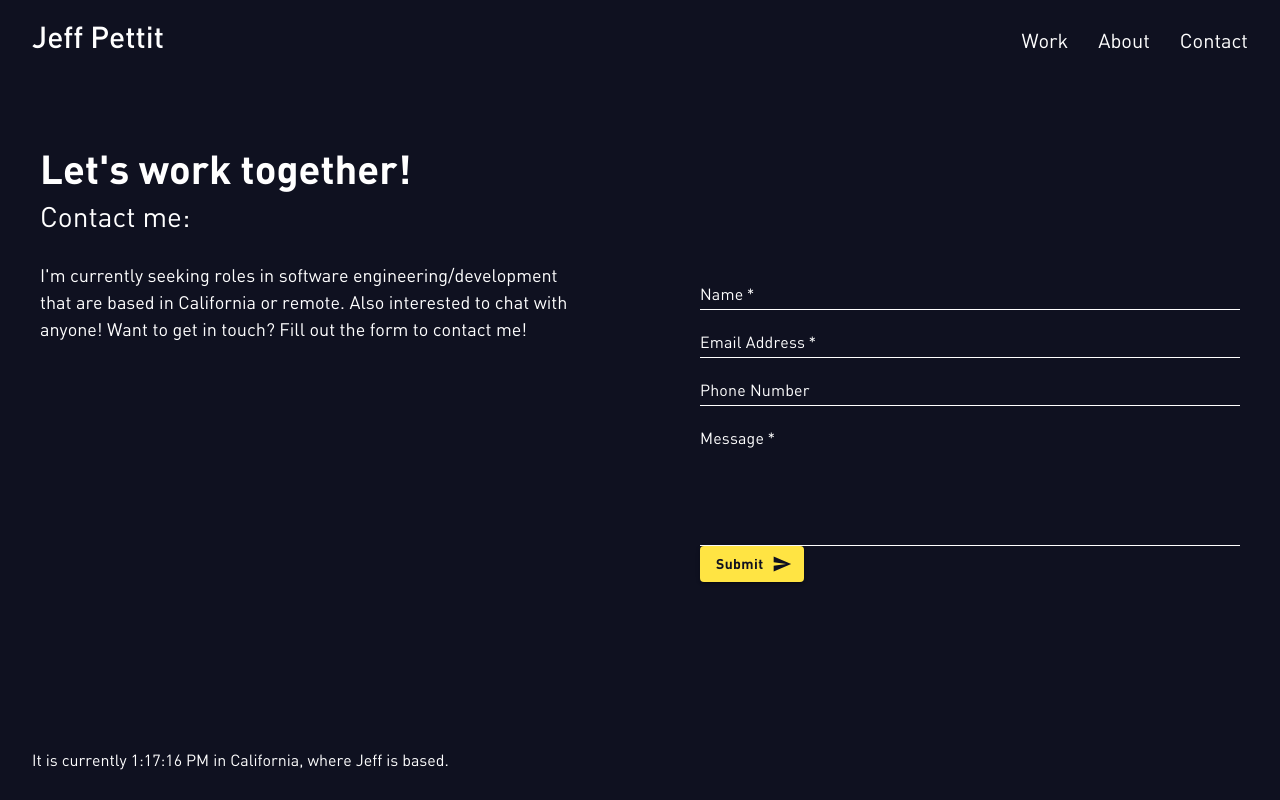
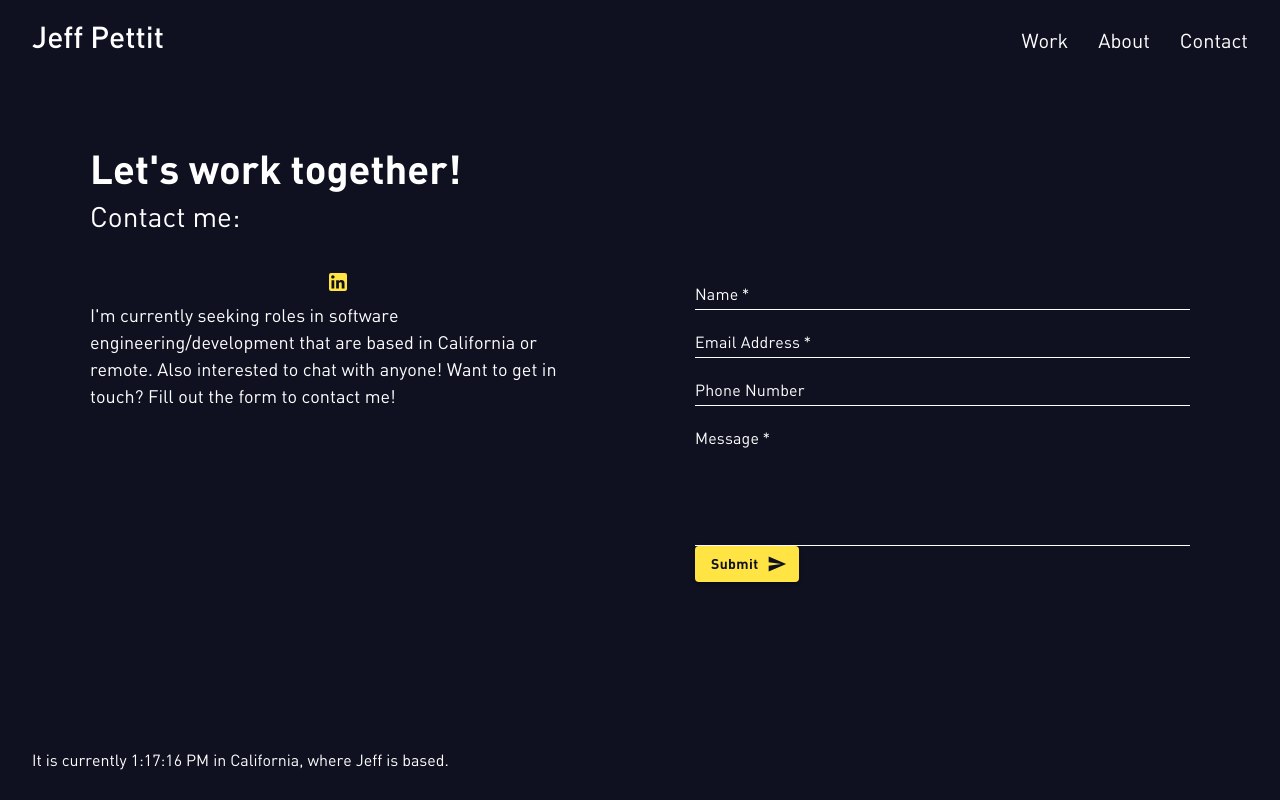
Before and after one commit to jwpettit/Portfolio-Website, a React (Create React App) app: page /contact in a window 1280 px wide. Built offline with nearby package versions, Linux system fonts and the light colour scheme.

Commit message:
LinkedIn icon button is working

```diff
--- a/src/App.css
+++ b/src/App.css
@@ -31,7 +31,7 @@
 }
 
 .Page-Content-Container-1 {
-    width: 1200px;
+    width: 1100px;
     margin-top: 8vh;
     display: flex;
     flex-direction: column;
@@ -249,3 +249,12 @@
 .Contact-Column {
     width: 45%;
 }
+
+.Contact-Icons-Box {
+    display: flex;
+    justify-content: space-evenly;
+}
+
+.Contact-Icons {
+    color: #FFE443;
+}
--- /dev/null
+++ b/src/icons/ContactLinkedIn.jsx
@@ -0,0 +1,10 @@
+import IconButton from "@mui/material/IconButton";
+import LinkedInIcon from "@mui/icons-material/LinkedIn";
+
+export default function ContactLinkedInIcon() {
+    return (
+        <IconButton href="https://linkedin.com/in/pettitjw" target="blank">
+            <LinkedInIcon className="Contact-Icons" />
+        </IconButton>
+    );
+}
--- a/src/pages/Contact.jsx
+++ b/src/pages/Contact.jsx
@@ -1,4 +1,5 @@
 import ContactForm from "../components/ContactForm";
+import ContactLinkedInIcon from "../icons/ContactLinkedIn";
 
 export default function Contact() {
     return (
@@ -12,12 +13,18 @@ export default function Contact() {
                 </div>
                 <div className="Contact-Container-Flex">
                     <div className="Contact-Column">
-                        <p className="Body-Text">
-                            I'm currently seeking roles in software
-                            engineering/development that are based in California
-                            or remote. Also interested to chat with anyone! Want
-                            to get in touch? Fill out the form to contact me!
-                        </p>
+                        <div className="Contact-Icons-Box">
+                            <ContactLinkedInIcon />
+                        </div>
+                        <div>
+                            <p className="Body-Text">
+                                I'm currently seeking roles in software
+                                engineering/development that are based in
+                                California or remote. Also interested to chat
+                                with anyone! Want to get in touch? Fill out the
+                                form to contact me!
+                            </p>
+                        </div>
                     </div>
                     <div className="Contact-Column">
                         <ContactForm />
```
